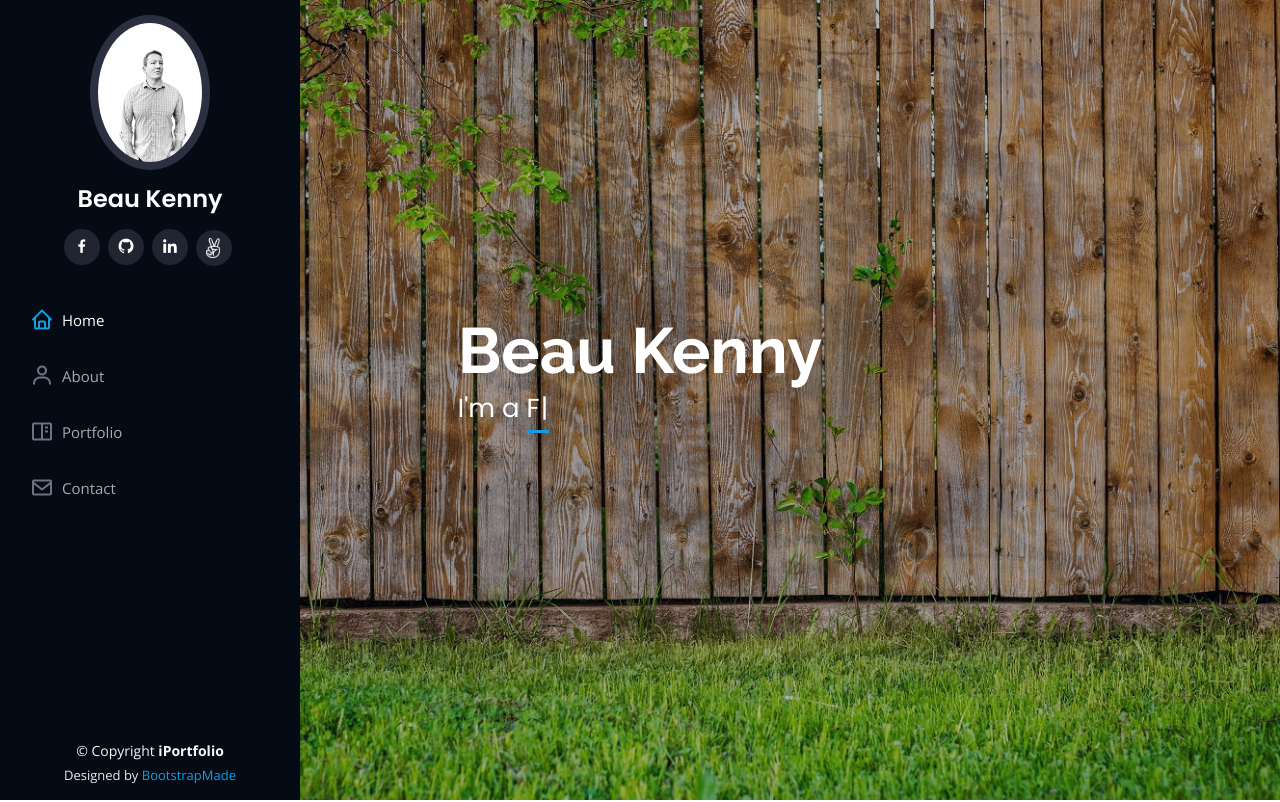
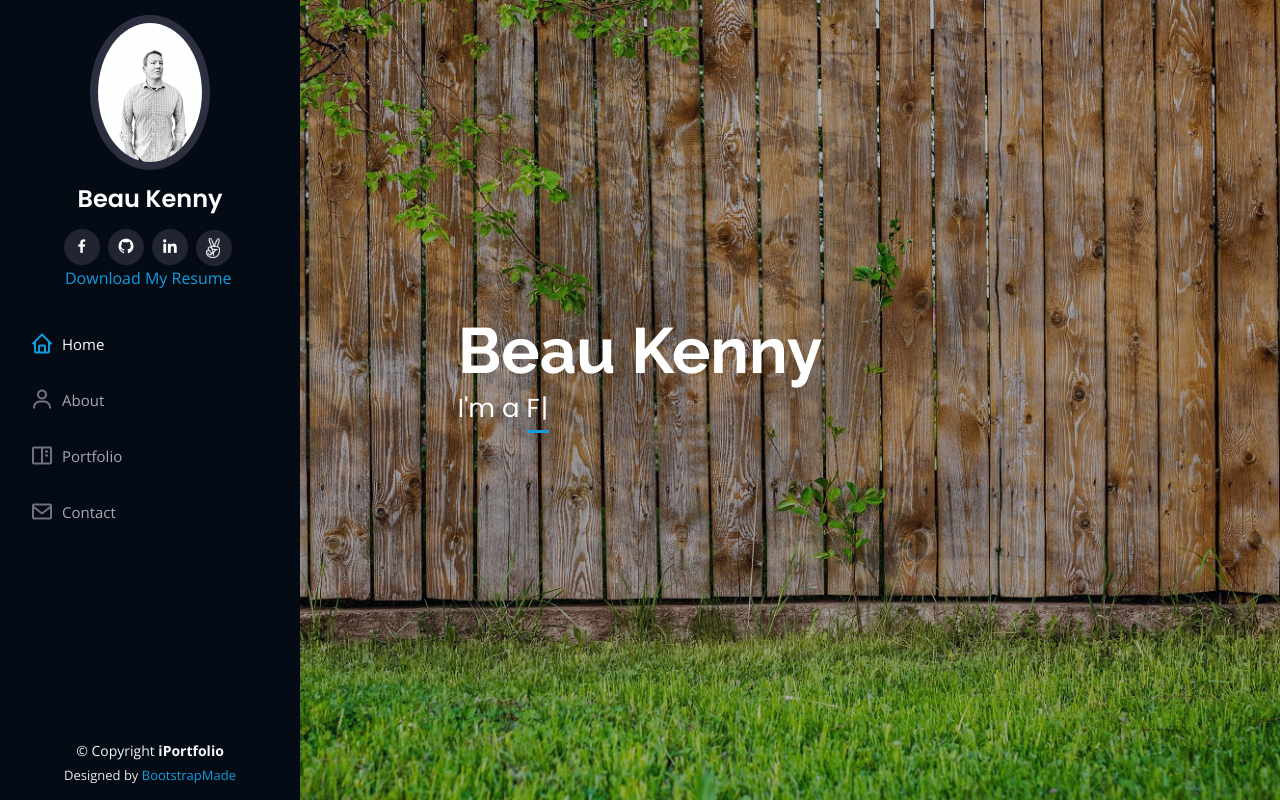
Before and after one commit to Beaukenny/beaukenny.github.io, a plain HTML site: page index.html in a window 1280 px wide. Shown: the top 802 px of the page. Drawn offline with nearby package versions, Linux system fonts and the light colour scheme.

Commit message:
resume button

```diff
--- a/assets/css/style.css
+++ b/assets/css/style.css
@@ -309,7 +309,10 @@ section {
   padding: 60px 0;
   overflow: hidden;
 }
-
+.resume {
+  margin-left: 50px;
+  /* padding-left: 50px; */
+}
 .section-bg {
   background: #f5f8fd;
 }
--- a/index.html
+++ b/index.html
@@ -54,6 +54,9 @@
           <a href="https://www.linkedin.com/in/beau-kenny-ba58a41ba/" class="linkedin"><i class="bx bxl-linkedin"></i></a>
           <a href="https://angel.co/u/beau-kenny" class="linkedin"><div class="bx2"><div class="angelList"></div></div></a>
         </div>
+        <a href="./Kenny_Beau_Resume.pdf" download="Kenny_Beau_Resume.pdf"class="resume"> Download My Resume
+          <!-- <button type="button">Download My Resume</button> -->
+          </a>
       </div>
 
       <nav class="nav-menu">
```
Also changed, not shown: 1 other file.
